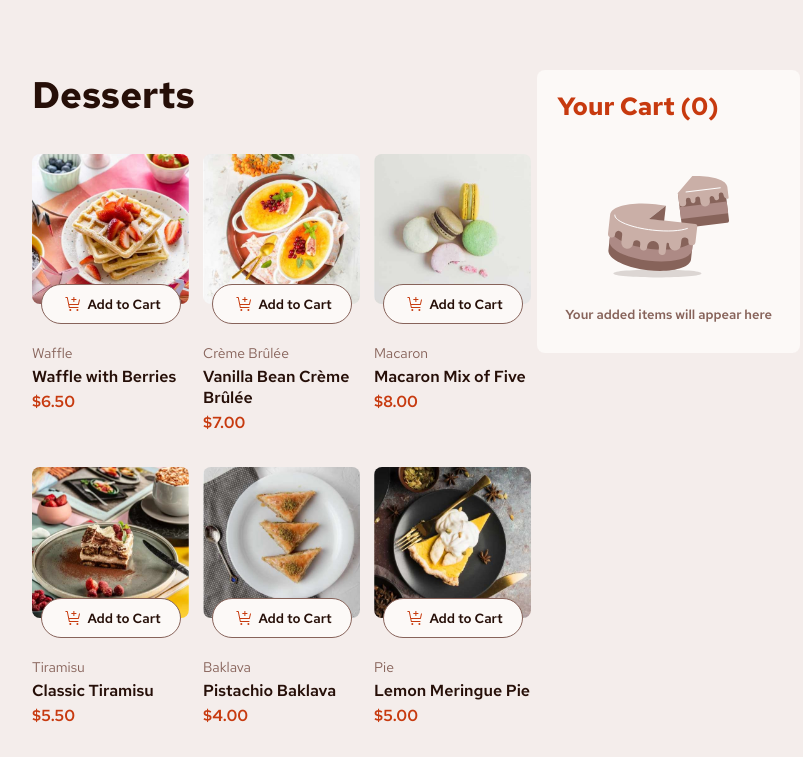
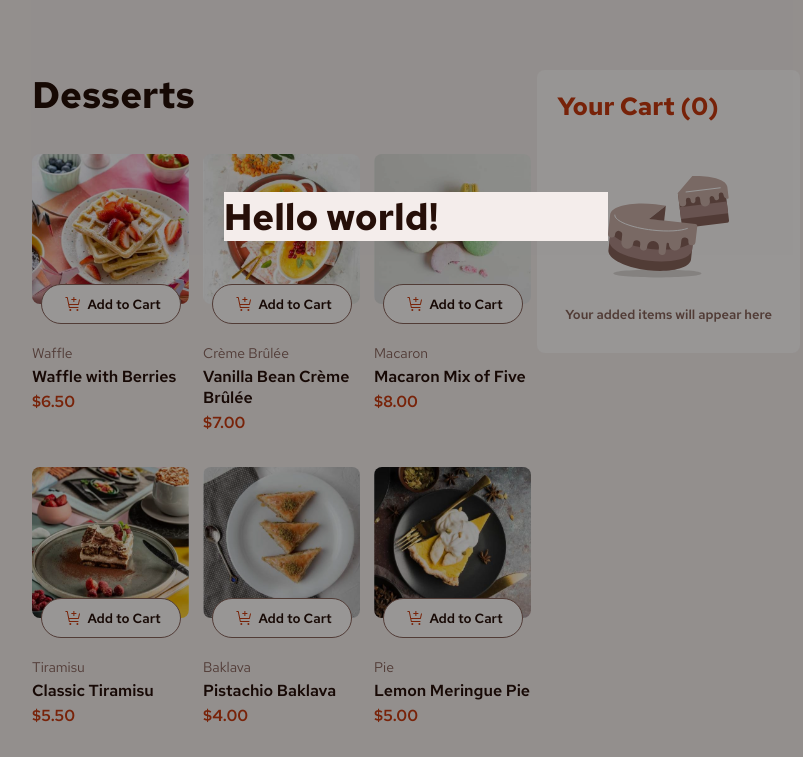
Before and after one commit to JayX97/product-list-with-cart, a plain HTML site: page index.html in a window 1280 px wide. Shown: the top 757 px of the page, without its empty margins (224-1027 px from the left). Drawn offline with Linux system fonts and the light colour scheme.

Commit message:
Starting on styling and functionality of modal

```diff
--- a/index.html
+++ b/index.html
@@ -10,6 +10,12 @@
   <body>
     <div id="items-container"></div>
     <div id="cart"></div>
+    <!-- ORDER CONFIRMATION MODAL -->
+    <div class="modal-container">
+      <div class="modal">
+        <h1>Hello world!</h1>
+      </div>
+    </div>
     <script type="module" src="./main.js"></script>
   </body>
 </html>
--- a/styles.css
+++ b/styles.css
@@ -314,3 +314,22 @@ strong {
 #confirm-order:hover {
     cursor: pointer;
 }
+
+/* MODAL STYLING */
+
+.modal-container {
+    display: inline;
+    position: fixed;
+    top: 0;
+    left: 0;
+    z-index: 1;
+    width: 100%;
+    height: 100%;
+    background-color: rgba(0, 0, 0, 0.4);
+}
+
+.modal {
+    background-color: var(--style-rose-100);
+    width: 30%;
+    margin: 15% auto;
+}
```
